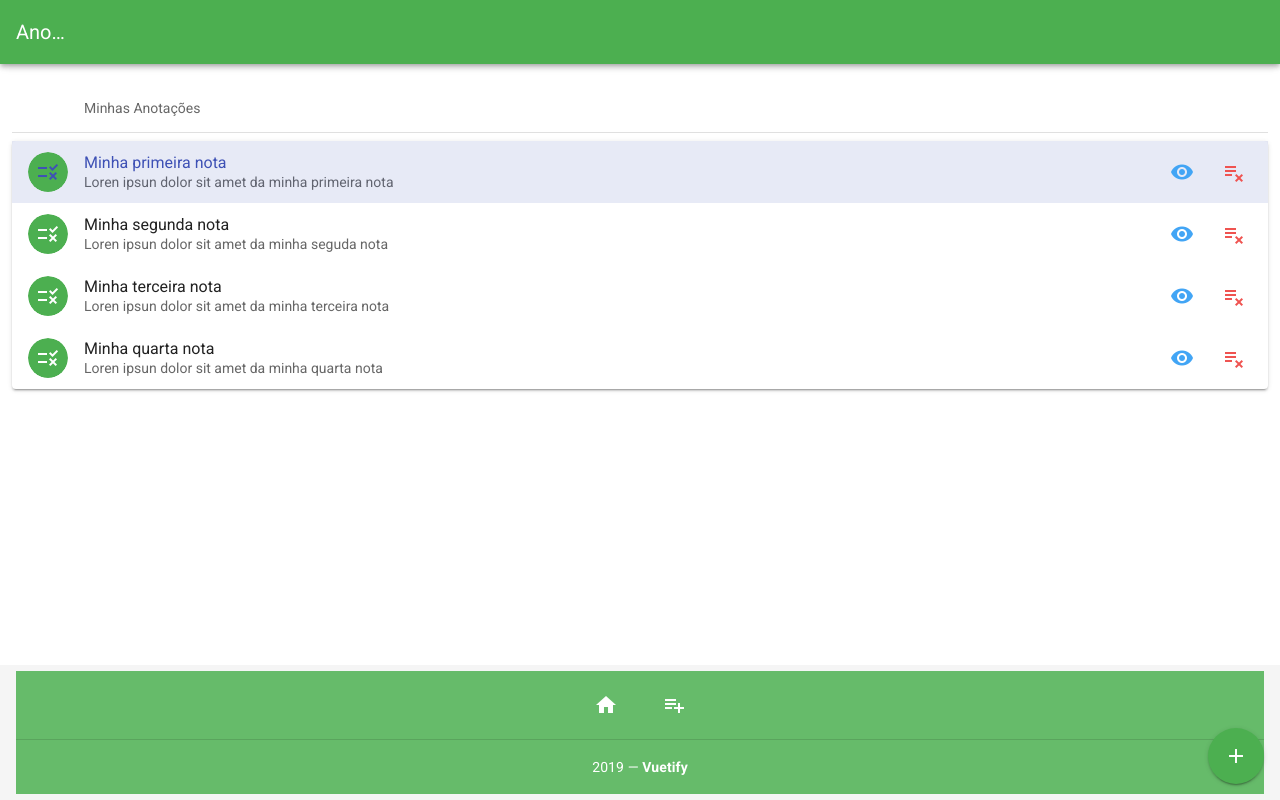
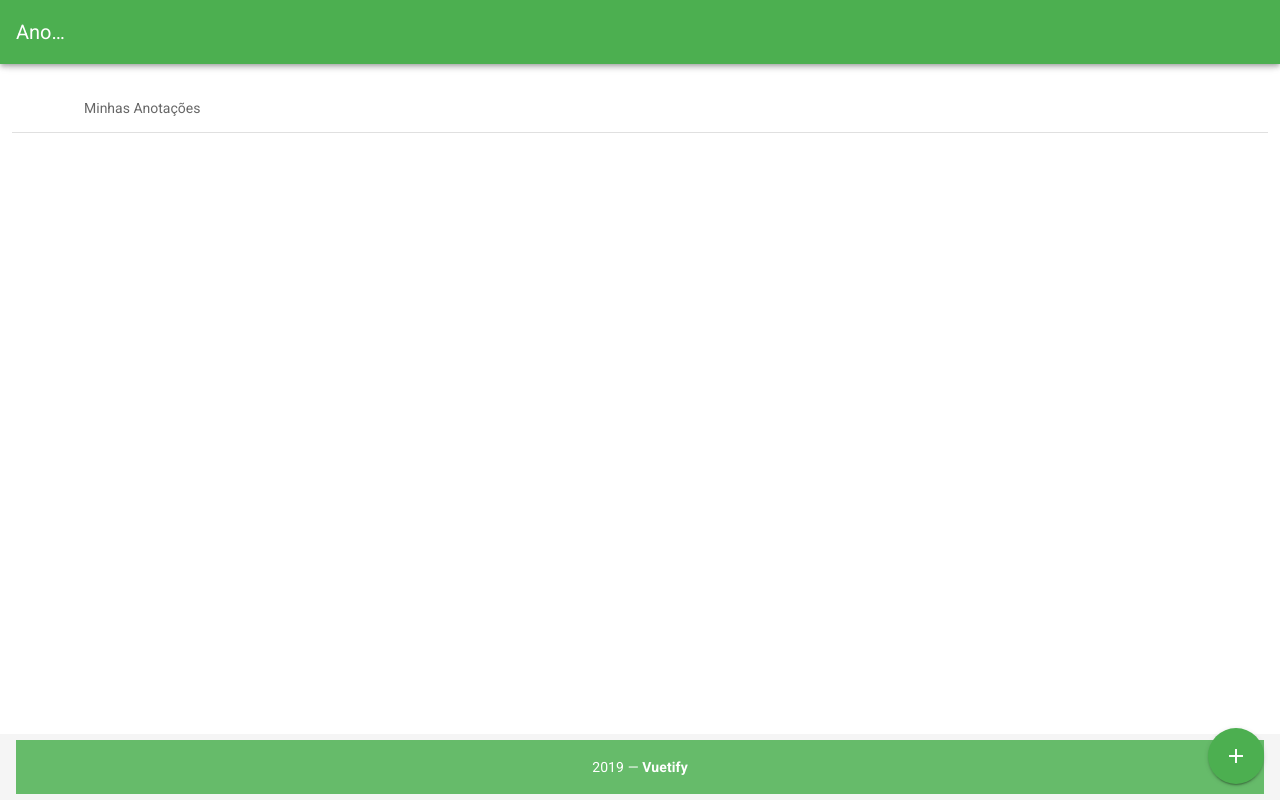
Before and after one commit to benerogerio/lembreme, a Vue app: page / in a window 1280 px wide. Built offline with nearby package versions, Linux system fonts and the light colour scheme.

Commit message:
Refat Home Localstorage funcionando Melhorias visuais save no Editar e Novo

```diff
--- a/src/App.vue
+++ b/src/App.vue
@@ -14,38 +14,6 @@
 				class="white--text">
 				Anote
 			</v-app-bar-title>
-
-			<!-- <v-toolbar
-			color="light-blue"
-			light
-			extended
-			> -->
-
-				<!-- <v-app-bar-nav-icon></v-app-bar-nav-icon> -->
-
-				<!-- <v-toolbar-title class="white--text">
-					My files
-				</v-toolbar-title> -->
-				<!-- <v-spacer></v-spacer>
-				<v-btn icon>
-					<v-icon>mdi-magnify</v-icon>
-				</v-btn>
-				<v-btn icon>
-					<v-icon>mdi-view-module</v-icon>
-				</v-btn> -->
-				<!-- <template v-slot:extension>
-					<v-btn
-						fab
-						color="green accent-2"
-						bottom
-						left
-						absolute
-						@click="dialog = !dialog"
-						>
-						<v-icon>mdi-plus</v-icon>
-					</v-btn>
-				</template> -->
-			<!-- </v-toolbar> -->
 		</v-app-bar>
 
 		<!-- Sizes your content based upon application components -->
@@ -69,35 +37,11 @@
 				width="100%"
 				class="green lighten-1 text-center"
 			>
-				<v-card-text>
-					<v-btn
-							color="white"
-							class="mx-4"
-							icon
-						>
-							<v-icon size="24px">
-								mdi-home
-							</v-icon>
-					</v-btn>
-
-					<v-btn
-						color="white"
-						class="mx-4"
-						icon
-					>
-						<v-icon size="24px">
-							mdi-playlist-plus
-						</v-icon>
-					</v-btn>
-				</v-card-text>
-
-				<v-divider></v-divider>
-
 				<v-card-text class="white--text">
 				{{ new Date().getFullYear() }} — <strong>Vuetify</strong>
 				</v-card-text>
 			</v-card>
-    	</v-footer>
+		</v-footer>
 	</v-app>
 </template>
 
--- a/src/store/store.js
+++ b/src/store/store.js
@@ -10,12 +10,7 @@ Vue.use(Vuex)
 
 export default new Vuex.Store({
     state: {
-        notas : [
-            { id: 1, titulo: 'Minha primeira nota', desc: 'Loren ipsun dolor sit amet da minha primeira nota' },
-            { id: 2, titulo: 'Minha segunda nota', desc: 'Loren ipsun dolor sit amet da minha seguda nota', },
-            { id: 82, titulo: 'Minha terceira nota', desc: 'Loren ipsun dolor sit amet da minha terceira nota', },
-            { id: 4, titulo: 'Minha quarta nota', desc: 'Loren ipsun dolor sit amet da minha quarta nota', },
-        ]
+        notas : []
     },
     getters: {
         getNotaById: (state) => (id) => {
@@ -26,7 +21,7 @@ export default new Vuex.Store({
             const ids = state.notas.map(nota => nota.id)
             const max = ids.reduce(function(a, b) {
                 return Math.max(a, b);
-              }, -Infinity);
+              }, 0);
 
             return max
         }
--- a/src/views/Home.vue
+++ b/src/views/Home.vue
@@ -23,7 +23,7 @@
               <v-icon
                 class="green"
                 dark
-              >mdi-list-status</v-icon>
+              >mdi-note-text-outline</v-icon>
             </v-list-item-avatar>
 
             <v-list-item-content>
@@ -37,10 +37,19 @@
                 <v-icon color="blue lighten-1">mdi-eye</v-icon>
               </v-btn>
             </v-list-item-action>
+
             <v-list-item-action>
-              <v-btn icon>
-                <v-icon color="red lighten-1">mdi-playlist-remove</v-icon>
+              <v-btn icon
+                color="red lighten-2"
+                dark
+                @click="dialog = true; excluiNota(nota.id)"
+              >
+                <v-icon
+                  color="red lighten-1"
+                >mdi-trash-can</v-icon>
               </v-btn>
+
+
             </v-list-item-action>
           </v-list-item>
         </v-list-item-group>
@@ -56,7 +65,7 @@
         right
         fab
         elevation="2"
-        style="padding-botton: 100px"
+        class="pb-20"
         @click="novaNota()"
       >
       <v-icon>mdi-plus</v-icon>
@@ -66,34 +75,33 @@
       v-model="dialog"
       persistent
       max-width="290"
-      activator=""
     >
       <v-card>
         <v-card-title class="text-h5">
-          Use Google's location service?
+          Excluir
         </v-card-title>
-        <v-card-text>Let Google help apps determine location. This means sending anonymous location data to Google, even when no apps are running.</v-card-text>
+        <v-card-text>Deseja exlcuir a nota?.</v-card-text>
         <v-card-actions>
           <v-spacer></v-spacer>
           <v-btn
-            color="green darken-1"
+            color="red darken-1"
             text
             @click="dialog = false"
           >
-            Disagree
+            Cancelar
           </v-btn>
           <v-btn
             color="green darken-1"
             text
-            @click="dialog = false"
+            @click="confirmaExcluiNota()"
           >
-            Agree
+            Excluir
           </v-btn>
         </v-card-actions>
       </v-card>
     </v-dialog>
+
   </div>
-
 
 </template>
 
@@ -108,15 +116,40 @@ export default {
     novaNota(){
       this.$router.push('/novaNota')
     },
-    verNota(nota){
-      this.$router.push(`/verNota/${nota}`)
+    verNota(idNota){
+      this.$router.push(`/verNota/${idNota}`)
+    },
+    excluiNota(idNota){
+      if(idNota){
+        this.idNota = idNota
+      }
+    },
+    confirmaExcluiNota(){
+
+      let idNota = this.idNota
+      let array = this.$store.state.notas.map(nota => nota.id)
+      let idx = array.indexOf(idNota)
+      if (idx > -1) { // only splice array when item is found
+        this.$store.state.notas.splice(idx, 1); // 2nd parameter means remove one item only
+      }
+
+      localStorage.dbAnote = JSON.stringify(this.$store.state.notas)
+
+      this.dialog = false
     }
   },
   data() {
     return{
       dialog: false,
-      notas: this.$store.state.notas
+      notas: this.$store.state.notas,
+      idNota: null
     }
-  }
+  },
+  beforeCreate(){
+    if (localStorage.dbAnote) {
+      this.$store.state.notas = JSON.parse(localStorage.dbAnote)
+    }
+  },
+
 }
 </script>
--- a/src/views/NotaEdit.vue
+++ b/src/views/NotaEdit.vue
@@ -19,7 +19,10 @@
         >
           <v-list-item>
             <v-list-item-content>
+              <v-row>
+                <v-col>
                   <v-text-field
+                    class="sm"
                     label="Título"
                     hint="Informe o título da anotação"
                     v-model="nota.titulo"></v-text-field>
@@ -28,6 +31,8 @@
                     label="Descrição"
                     hint="Informe a descrição da anotação"
                     v-model="nota.desc"></v-textarea>
+                </v-col>
+              </v-row>
             </v-list-item-content>
           </v-list-item>
       </v-card>
@@ -74,10 +79,12 @@ export default {
         const idx = this.$store.state.notas.map(nota => nota.id).indexOf(this.$route.params.id)
         this.$store.state.notas[idx] = this.nota
       }else{
-        const maiorId = this.$store.getters.getMaiorId
+        let maiorId = this.$store.getters.getMaiorId
         this.nota.id = maiorId + 1
         this.$store.state.notas.push(this.nota)
       }
+
+      localStorage.dbAnote = JSON.stringify(this.$store.state.notas)
 
       this.nota = new Object
       this.$router.push('/')
@@ -102,4 +109,5 @@ export default {
 
 <style>
 
+
 </style>
--- a/src/views/NotaView.vue
+++ b/src/views/NotaView.vue
@@ -20,8 +20,6 @@
           <v-icon color="white">mdi-playlist-edit</v-icon>
       </v-btn>
 
-
-
       <v-divider class="mb-3"></v-divider>
 
       <v-card
@@ -30,12 +28,26 @@
           elevation="5"
           tile
         >
+          <v-row>
+            <v-col>
               <v-list-item>
                 <v-list-item-content>
-              <v-list-item-title>{{ nota.titulo }}</v-list-item-title>
-              <v-list-item-subtitle>{{ nota.desc }}</v-list-item-subtitle>
+                  <v-row>
+                    <v-col>
+                      <v-text-field
+                        readonly
+                        v-model="nota.titulo"></v-text-field>
+
+                      <v-textarea
+                          readonly
+                          v-model="nota.desc">
+                      </v-textarea>
+                    </v-col>
+                  </v-row>
                  </v-list-item-content>
               </v-list-item>
+            </v-col>
+          </v-row>
       </v-card>
     </div>
 </template>
@@ -69,5 +81,7 @@ created() {
 </script>
 
 <style>
-
+  v-card {
+    padding: 20px;
+  }
 </style>
```
Lines whose indentation alone changed are shown as unchanged.
